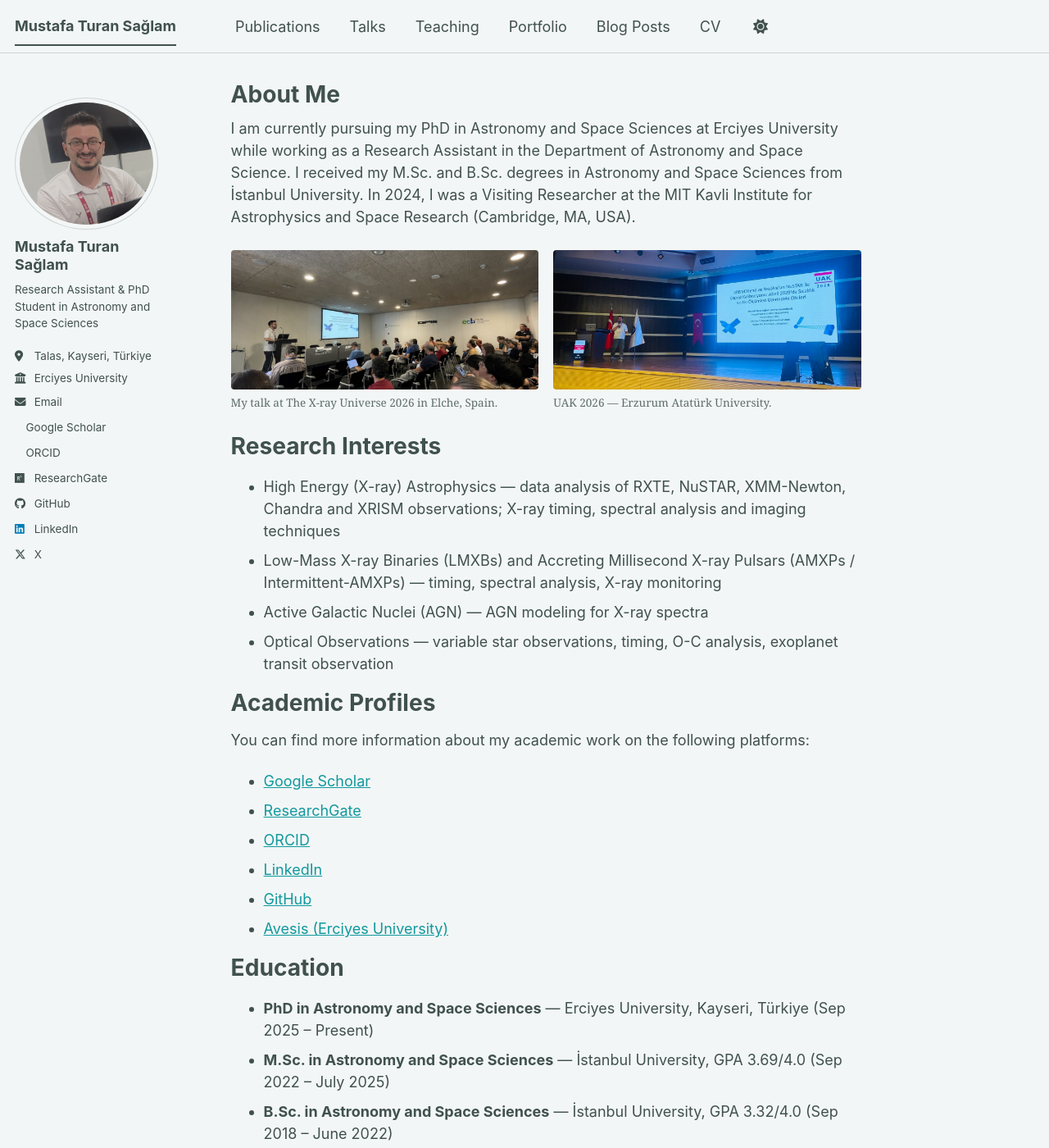
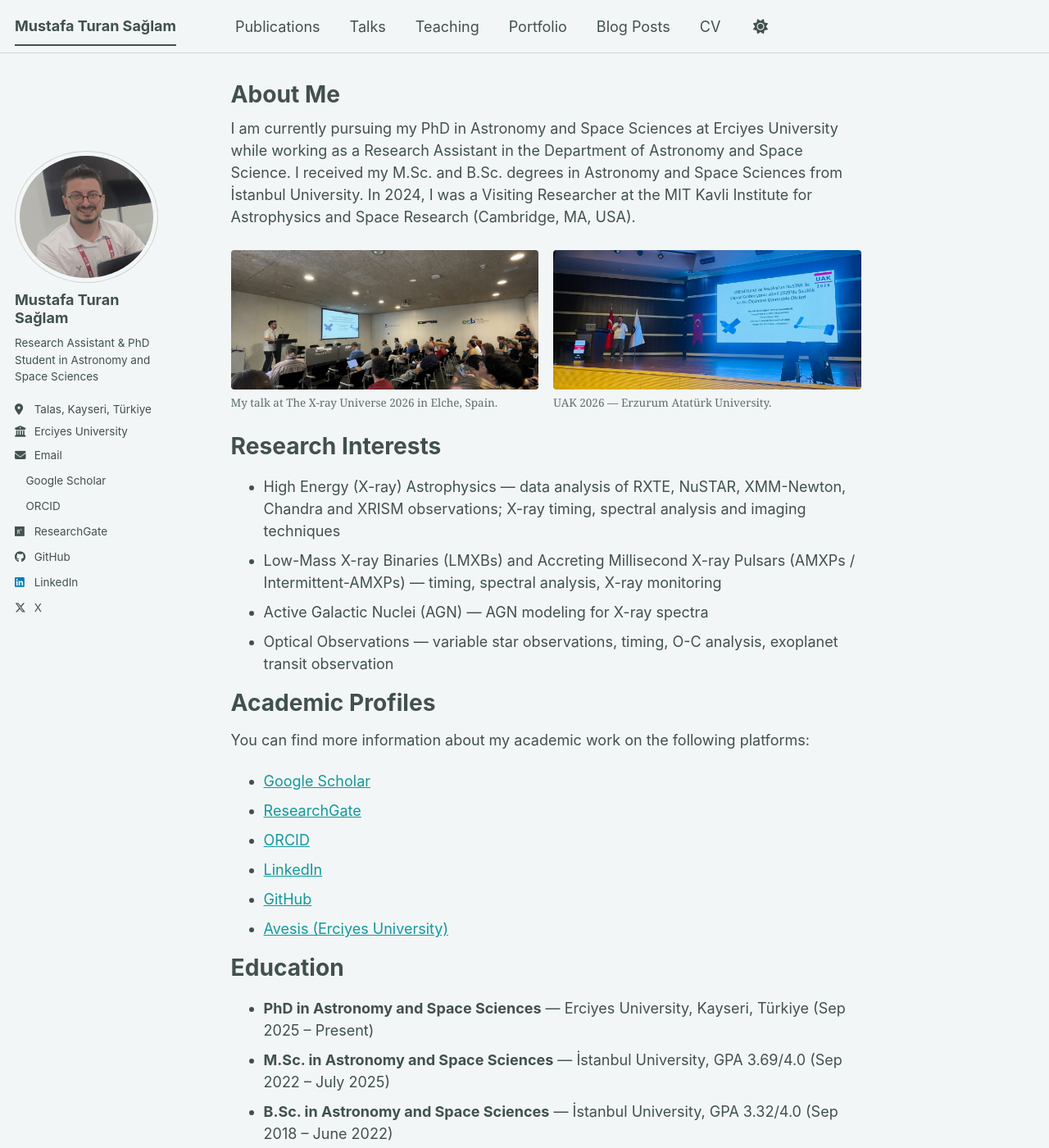
Before and after one commit to mtsaglam/mtsaglam.github.io, a Jekyll site: the page built from _pages/about.md, in a window 1280 px wide and 1400 px high. Shown: the whole window at 82% size. Built offline with Jekyll 4.4.1, drawn with Linux system fonts in a browser that asks for light colours; a style sheet for code colours, icons or effects is not loaded; our own code applies the rules of GitHub Pages for plain Markdown files.

Commit message:
Keep the sidebar in flow so the footer no longer cuts through it
The theme pins .sidebar with position:fixed and height:100vh above 1024px,
so on short pages the footer strip landed in the middle of the sidebar
links. Making it sticky and in normal flow lets #main's clearfix contain
it. Also reverts the body flex rule that was breaking the two-column
layout, and trims the 9em reserved under the footer.

Co-Authored-By: Claude Opus 5 <noreply@anthropic.com>
Claude-Session: https://claude.ai/code/session_01JR84KC3NS5u3o9AfVjogQ3

```diff
--- a/_includes/head/custom.html
+++ b/_includes/head/custom.html
@@ -21,19 +21,34 @@
 
 <!-- end custom head snippets -->
 
-<!-- Footer sticky fix -->
+<!-- Layout fixes -->
 <style>
-  body {
-    display: flex;
-    flex-direction: column;
-    min-height: 100vh;
+  /* The theme pins the sidebar with position:fixed and height:100vh, so on
+     short pages the footer lands in the middle of it. Keeping it sticky and
+     in normal flow lets #main's clearfix contain it, so the footer always
+     sits below both columns. 70px is $masthead-height. */
+  @media screen and (min-width: 1024px) {
+    .sidebar {
+      position: -webkit-sticky;
+      position: sticky;
+      top: calc(70px + 1em);
+      height: auto;
+      max-height: calc(100vh - 70px - 2em);
+      padding-top: 0;
+    }
   }
 
-  .page__content {
-    flex: 1;
+  /* Long unbroken strings (URLs, institution names) wrap instead of
+     spilling out of their column. */
+  .sidebar,
+  .page__content,
+  .archive {
+    overflow-wrap: break-word;
   }
 
-  .page__footer {
-    margin-top: auto;
+  /* The theme reserves 9em under the footer, which reads as a large empty
+     gap now that the sidebar no longer needs the room. */
+  body {
+    padding-bottom: 3em;
   }
 </style>
```
